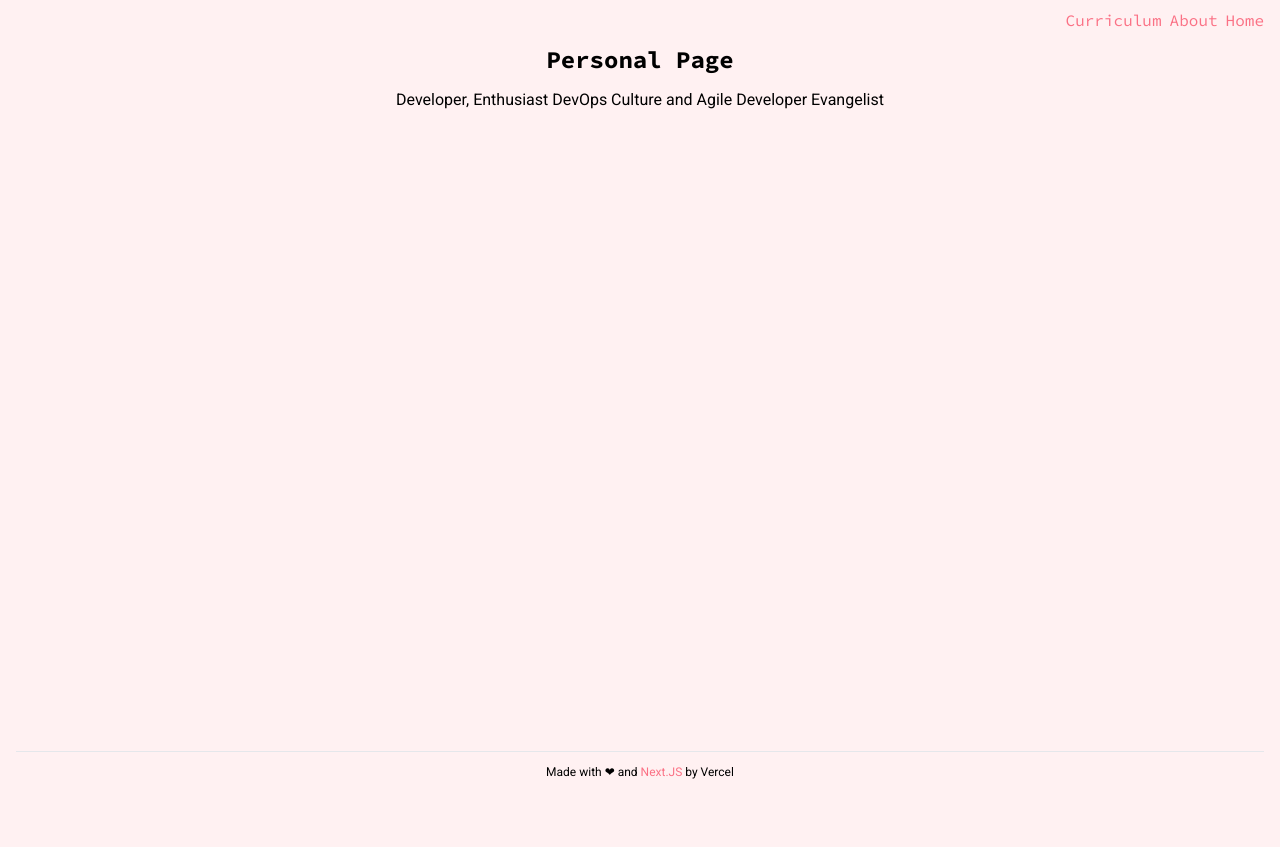
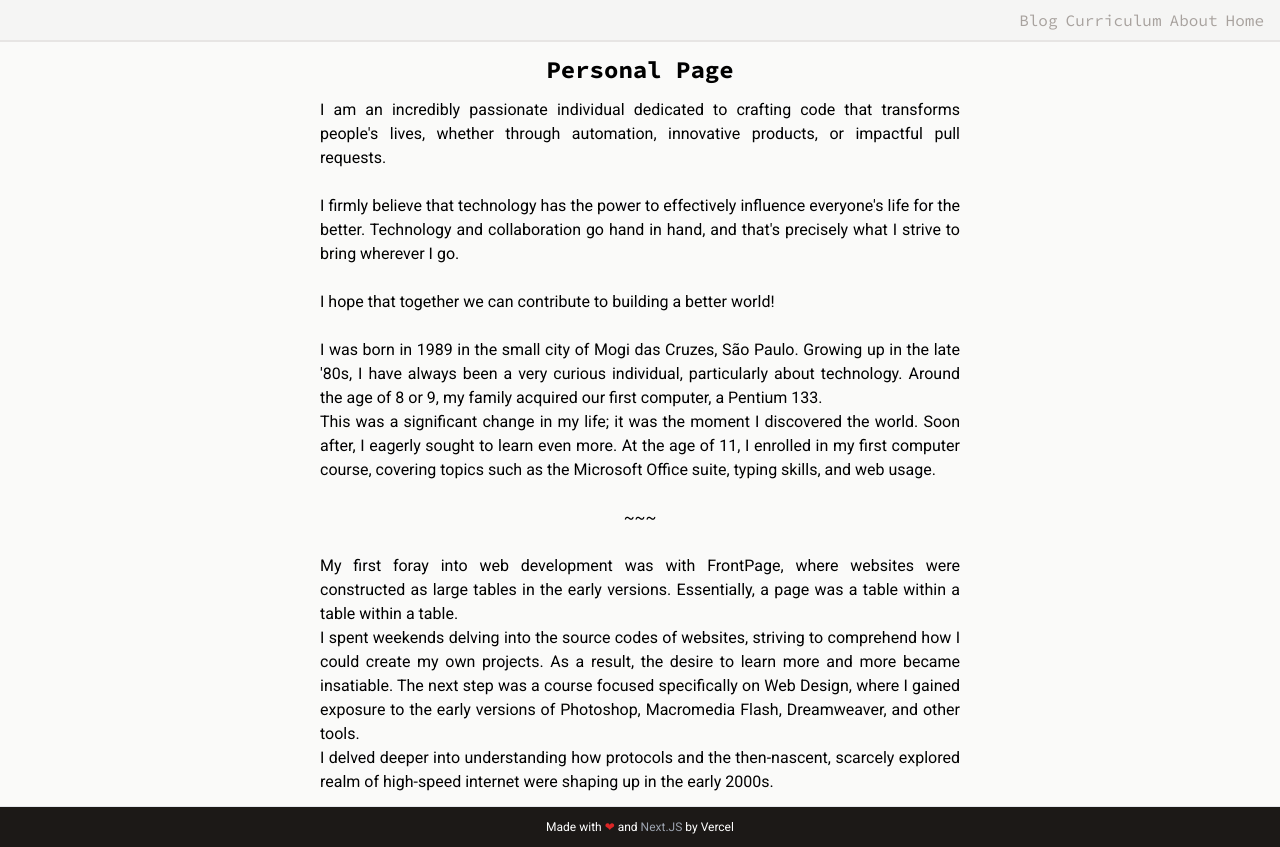
Before and after one commit to kauemendes/kauemendes.com, a Next.js app: page /info/personal in a window 1280 px wide. Before the commit the page ends 800 px from the top, so only its background shows below. Built offline with nearby package versions, Linux system fonts and the light colour scheme.

Commit message:
Added Personal and Blog, change colors

```diff
--- a/src/app/about/page.tsx
+++ b/src/app/about/page.tsx
@@ -9,7 +9,7 @@ export default function AboutPage() {
       <div className="flex mb-4 pt-4">
         <div className="w-1/4 h-12"></div>
         <div className="w-1/4 h-12 text-right pr-4">
-          <p className="text-rose-500 font-bold">
+          <p className="text-stone-500 font-bold">
             Kauê Mendes de Freitas
           </p>
           <p className='font-semibold'>
@@ -25,7 +25,7 @@ export default function AboutPage() {
             Stationary orbit @ Lisbon
           </p>
         </div>
-        <div className="w-1/4 h-12"><img src="/images/hero_1.png" width={300} height={300} className='mb-4 rounded shadow-md' alt='Kaue faces posing with black shirt and blueish background'/></div>
+        <div className="w-1/4 h-12"><img src="/images/hero_1.png" width={300} height={300} className='mb-4 rounded shadow-md hover:shadow-lg' alt='Kaue faces posing with black shirt and blueish background'/></div>
         <div className="w-1/4 h-12"></div>
       </div>
     </>
--- /dev/null
+++ b/src/app/blog/page.tsx
@@ -0,0 +1,27 @@
+import Heading from "@/components/Heading";
+
+export default function AboutPage() {
+  return (
+    <>
+      <div className="border-b">
+        <Heading>Personal Blog</Heading>
+      </div>
+      <div className="flex mb-4 pt-4">
+        <div className="w-1/4 h-12"></div>
+        <div className="w-1/4 h-12 text-right pr-4">
+          <p className="text-stone-500 font-bold">
+            Post 1
+          </p>
+          <p className="text-stone-500 font-bold">
+            Post 2
+          </p>
+          <p className="text-stone-500 font-bold">
+            Post 3
+          </p>
+        </div>
+        <div className="w-1/4 h-12"></div>
+        <div className="w-1/4 h-12"></div>
+      </div>
+    </>
+  );
+}
--- a/src/app/info/page.tsx
+++ b/src/app/info/page.tsx
@@ -5,10 +5,8 @@ export default function InfoPage() {
   return (
     <>
       <Heading>Personal Info</Heading>
-      <div className="flex mb-4 pt-4">
-        <div className="w-1/3 h-12"></div>
-        <div className="w-1/3 h-12 pr- pl-10">
-          <ul className="flex flex-wrap gap-3">
+      <div className="w-auto m-auto h-12 border-1 border-stone-900">
+        <ul className="flex flex-wrap w-fit m-auto flex-grow gap-3">
           <li className="bg-white border w-32 shadow hover:shadow-xl">
             <Link href="/info/personal">
               <img src="/images/avatar_vermelho.png" width={140} height={140} className='bg-red-600 rounded'/>
@@ -22,8 +20,6 @@ export default function InfoPage() {
             </Link>
           </li>
         </ul>
-        </div>
-        <div className="w-1/3 h-12"></div>
       </div>
 
     </>
--- a/src/app/info/personal/page.tsx
+++ b/src/app/info/personal/page.tsx
@@ -1,12 +1,44 @@
+/* eslint-disable  */
 import Heading from "@/components/Heading";
 
 export default function PersonalPage() {
   return (
     <>
       <Heading>Personal Page</Heading>
-      <p>
-        Developer, Enthusiast DevOps Culture and Agile Developer Evangelist
-      </p>
+      <div className='w-2/4 m-auto text-justify'>
+        <p>
+
+          I am an incredibly passionate individual dedicated to crafting code that transforms people's lives, whether through automation, innovative products, or impactful pull requests.
+        </p>
+        <br />
+        <p>
+          I firmly believe that technology has the power to effectively influence everyone's life for the better. Technology and collaboration go hand in hand, and that's precisely what I strive to bring wherever I go.
+        </p>
+        <br />
+        <p>
+          I hope that together we can contribute to building a better world!
+        </p>
+        <br />
+        <p>
+          I was born in 1989 in the small city of Mogi das Cruzes, São Paulo. Growing up in the late '80s, I have always been a very curious individual, particularly about technology. Around the age of 8 or 9, my family acquired our first computer, a Pentium 133.
+        </p>
+        <p>
+          This was a significant change in my life; it was the moment I discovered the world. Soon after, I eagerly sought to learn even more. At the age of 11, I enrolled in my first computer course, covering topics such as the Microsoft Office suite, typing skills, and web usage.
+        </p>
+        <br />
+        <p className="text-center"> ~~~ </p>
+        <br />
+        <p>
+          My first foray into web development was with FrontPage, where websites were constructed as large tables in the early versions. Essentially, a page was a table within a table within a table.
+        </p>
+        <p>
+          I spent weekends delving into the source codes of websites, striving to comprehend how I could create my own projects. As a result, the desire to learn more and more became insatiable. The next step was a course focused specifically on Web Design, where I gained exposure to the early versions of Photoshop, Macromedia Flash, Dreamweaver, and other tools.
+        </p>
+        <p>
+          I delved deeper into understanding how protocols and the then-nascent, scarcely explored realm of high-speed internet were shaping up in the early 2000s.
+        </p>
+
+      </div>
     </>
   );
 }
--- a/src/app/layout.tsx
+++ b/src/app/layout.tsx
@@ -15,15 +15,15 @@ export default function RootLayout({
 }: LayoutProps) {
   return (
     <html lang="en" className={`${roboto.variable} ${sourceCodePro.variable} ${ebgaramond.variable}`}>
-      <body className='bg-rose-50 flex flex-col min-h-screen px-4 py-2 font-roboto'>
-        <header>
+      <body className='bg-stone-50 flex flex-col min-h-screen  font-roboto'>
+        <header className='bg-stone-100 border-b-2 border-stone-200 px-4 py-2'>
           <NavBar />
         </header>
         <main className="grow py-3 text-center">
           {children}
         </main>
-        <footer className="border-t py-3 text-center text-xs">
-          Made with ❤ and{' '}<a href="https://vercel.com/solutions/nextjs" className="text-rose-400 hover:underline">Next.JS</a> by Vercel
+        <footer className="w-full bg-stone-900 border-t py-3 text-center text-xs text-white">
+          Made with <span className='text-red-600'>❤</span> and{' '}<a href="https://vercel.com/solutions/nextjs" className="text-gray-400 hover:underline">Next.JS</a> by Vercel
         </footer>
         </body>
     </html>
--- a/src/app/page.tsx
+++ b/src/app/page.tsx
@@ -5,10 +5,13 @@ export default function Home() {
   return (
     <>
       <Heading>kauemendes.com</Heading>
-      <div className="flex mb-4 ">
-        <div className="w-1/3 h-12"></div>
-        <div className="w-1/3 h-12 font-bold"><DoubleQuotes />Coding the Future, Soaring with DevOps: Cloud-Ready, Developer-Driven Excellence</div>
-        <div className="w-1/3 h-12"></div>
+      <div className="flex mb-4">
+        <div className="w-auto m-auto h-12 font-bold flex-col">
+          <DoubleQuotes />
+          <p className="text-center m-4">
+            Coding the Future, Soaring with DevOps: Cloud-Ready, Developer-Driven Excellence
+          </p>
+        </div>
       </div>
     </>
   )
--- a/src/components/DoubleQuotes.tsx
+++ b/src/components/DoubleQuotes.tsx
@@ -2,7 +2,7 @@
 
 export default function DoubleQuotes() {
   return (
-    <h1 className={`w-1/2 h-12 text-9xl text-left font-ebGaramond text-red-700`}>
+    <h1 className='w-full h-12 text-9xl text-left font-ebGaramond text-rose-700'>
       {`"`}
     </h1>
   )
--- a/src/components/NavBar.tsx
+++ b/src/components/NavBar.tsx
@@ -5,20 +5,26 @@ export default function NavBar() {
       <ul className="flex flex-row-reverse gap-2 font-sourceCodePro">
         <li>
           <Link href="/"
-          className="text-rose-400 hover:hue-rotate-180">
+          className="text-stone-400 hover:text-sky-500 hover:underline">
             Home
           </Link>
         </li>
         <li>
           <Link href="/about" prefetch={false}
-          className="text-rose-400 hover:hue-rotate-180">
+          className="text-stone-400 hover:text-sky-500 hover:underline">
             About
           </Link>
         </li>
         <li>
           <Link href="/info"
-          className="text-rose-400 hover:hue-rotate-180">
+          className="text-stone-400 hover:text-sky-500 hover:underline">
             Curriculum
+          </Link>
+        </li>
+        <li>
+          <Link href="/blog"
+          className="text-stone-400 hover:text-sky-500 hover:underline">
+            Blog
           </Link>
         </li>
       </ul>
```
